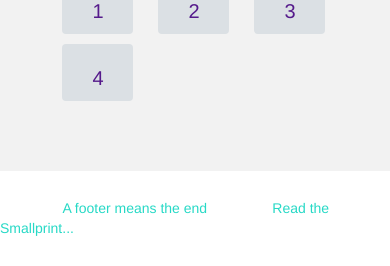
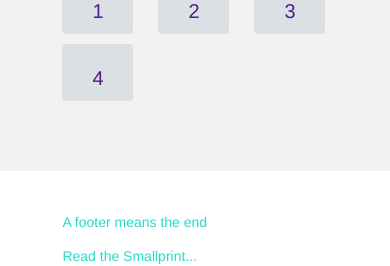
Before and after one commit to GeorgeD121/frontend_tech_test, a PHP site: page / in a window 390 px wide. Shown: the part 5465-5731 px from the top of the page. Before the commit the page ends 5701 px from the top, so only its background shows below. Run offline with PHP 8.4, Linux system fonts and the light colour scheme; some libraries are stand-ins or nearby versions.

Commit message:
mobile footer fix

```diff
--- a/css/main.css
+++ b/css/main.css
@@ -554,6 +554,10 @@ footer p{
         margin-left: 0;
         margin-top: 10px;
     }
+
+    footer p{
+        display: block;
+    }
 }
 @media screen and (max-width: 350px){
 
```
